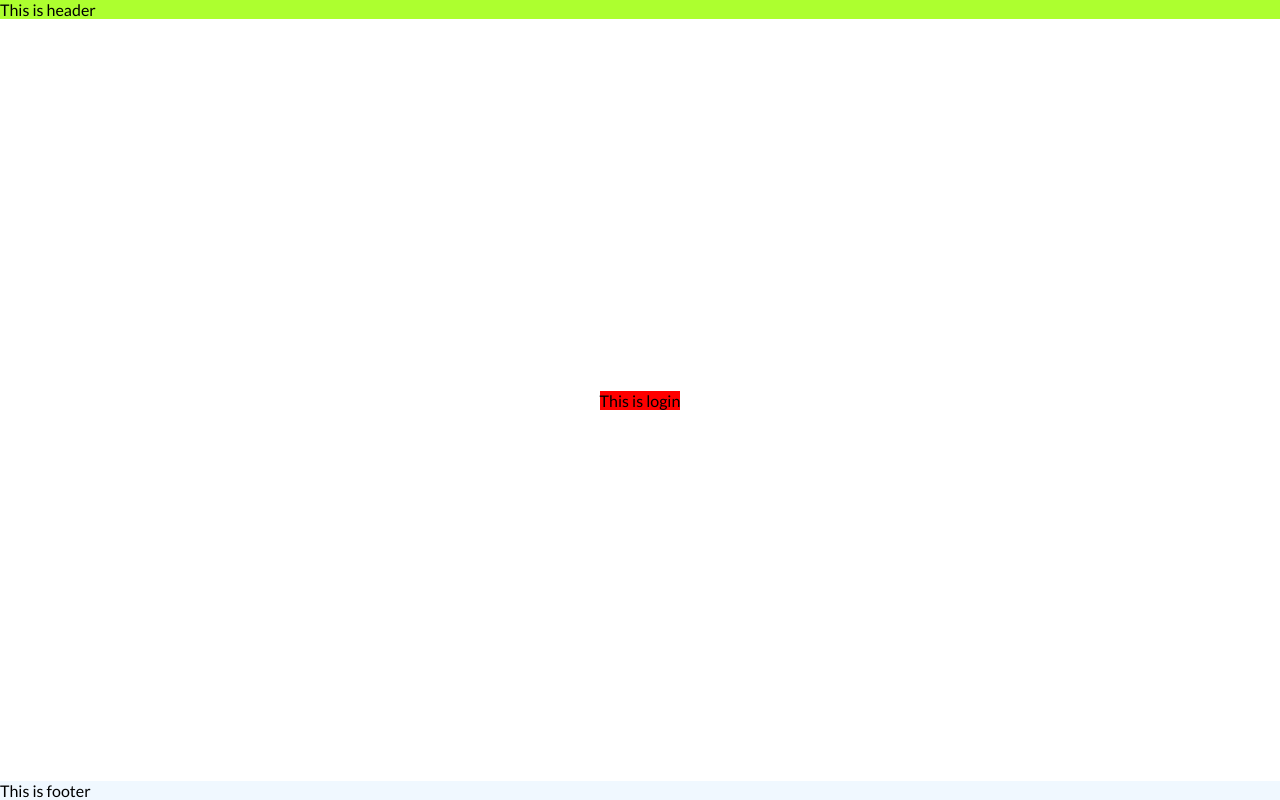
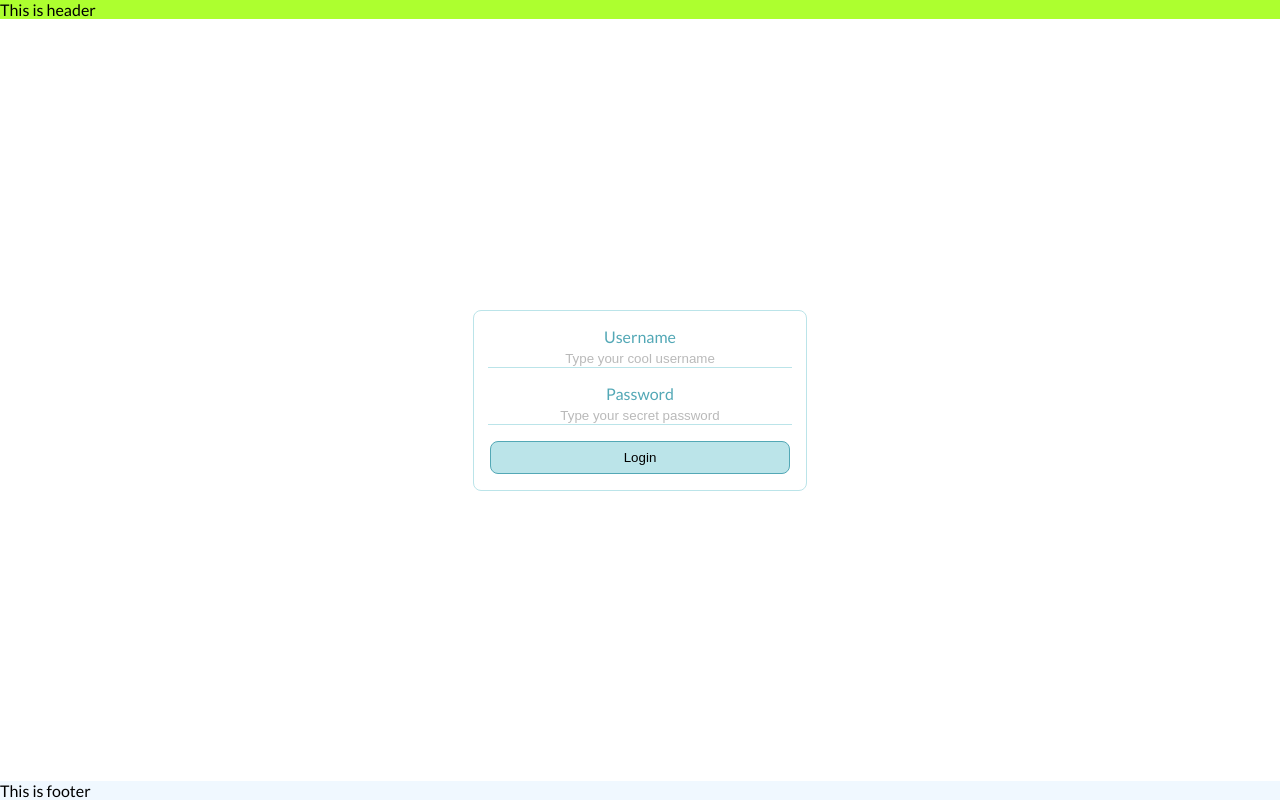
Before and after one commit to mkmule/test__edm-v2, a React (Create React App) app: page / in a window 1280 px wide. Built offline with nearby package versions, Linux system fonts and the light colour scheme.

Commit message:
Created login ui form

```diff
--- /dev/null
+++ b/src/pages/Login/Login.helpers.ts
@@ -0,0 +1,23 @@
+export const getPasswordValidationError = (password: string): string => {
+  if (password.length < 8) {
+    return 'Password length should be minimum 8 characters';
+  }
+
+  const regexUppercase = /[A-Z]/;
+  if (!regexUppercase.test(password)) {
+    return 'Password should include at least 1 uppercase letter';
+  }
+
+  const regexLowercase = /[a-z]/;
+  if (!regexLowercase.test(password)) {
+    return 'Password should include at least 1 lowercase letter';
+  }
+
+  const regexSpecialCharacter = /[!@#$%^&*(),.?":{}|<>]/;
+  if (!regexSpecialCharacter.test(password)) {
+    return 'Password should include at least 1 special character';
+  }
+
+  // Form is considered valid
+  return '';
+}
--- a/src/pages/Login/Login.scss
+++ b/src/pages/Login/Login.scss
@@ -1,3 +1,33 @@
+@import 'src/styles/variables';
+
 .login {
-  background-color: red;
+  border-radius: $step;
+  border: 1px solid $color-palette-4;
+
+  &__form {
+    min-width: 300px;
+    padding: 2*$step;
+
+    &__inputs {
+      align-items: center;
+      display: flex;
+      flex-direction: column;
+      justify-content: center;
+      width: 100%;
+
+      & > * {
+        margin-bottom: 2*$step;
+
+        &:last-child {
+          margin-bottom: 0;
+        }
+      }
+    }
+
+    &__actions {
+      display: flex;
+      justify-content: center;
+      margin-top: 2*$step;
+    }
+  }
 }
--- a/src/pages/Login/Login.tsx
+++ b/src/pages/Login/Login.tsx
@@ -1,11 +1,41 @@
-import React from 'react';
+import React, { FormEvent, useState } from 'react';
 
 import './Login.scss';
+import TextInput from '../../components/TextInput/TextInput';
+import { getPasswordValidationError } from './Login.helpers';
+import Button from '../../components/Button/Button';
 
 export const Login = () => {
+  const [username, setUsername] = useState<string>('');
+  const [password, setPassword] = useState<string>('');
+  const [passwordError, setPasswordError] = useState('');
+
+
+  const handleSubmit = (e: FormEvent) => {
+    e.preventDefault();
+
+    const passwordError = getPasswordValidationError(password);
+    setPasswordError(passwordError);
+
+    if (passwordError) {
+      // Form is not valid
+      return;
+    }
+  }
+
   return (
     <div className="login">
-      This is login
+      <form className="login__form" onSubmit={handleSubmit}>
+        <div className="login__form__inputs">
+          <TextInput name="username" label="Username" placeholder="Type your cool username" value={username}
+                     fullWidth handleChange={setUsername} />
+          <TextInput name="password" label="Password" placeholder="Type your secret password" value={password}
+                     fullWidth type="password" error={passwordError} handleChange={setPassword} />
+        </div>
+        <div className="login__form__actions">
+          <Button type="submit" fullWidth>Login</Button>
+        </div>
+      </form>
     </div>
   );
 }
```
